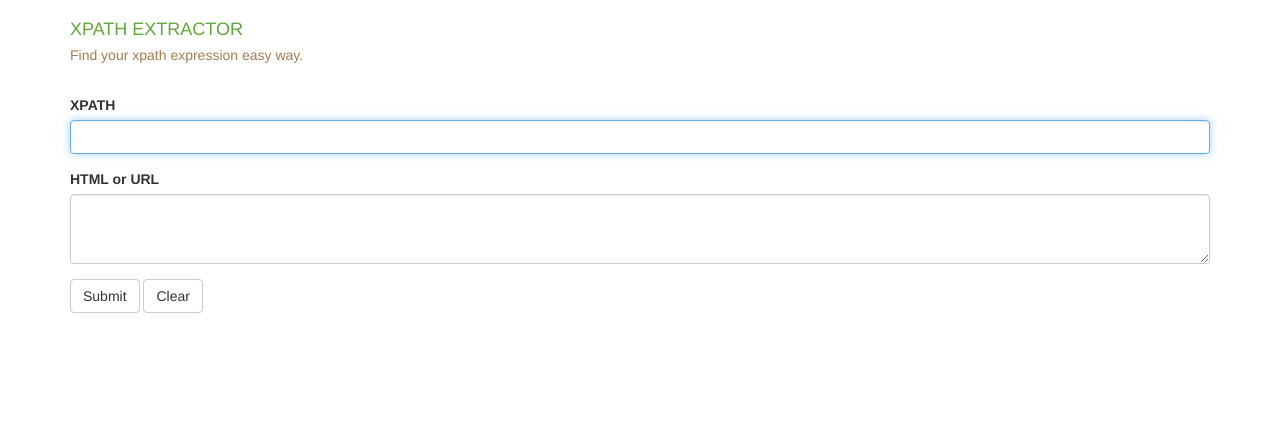
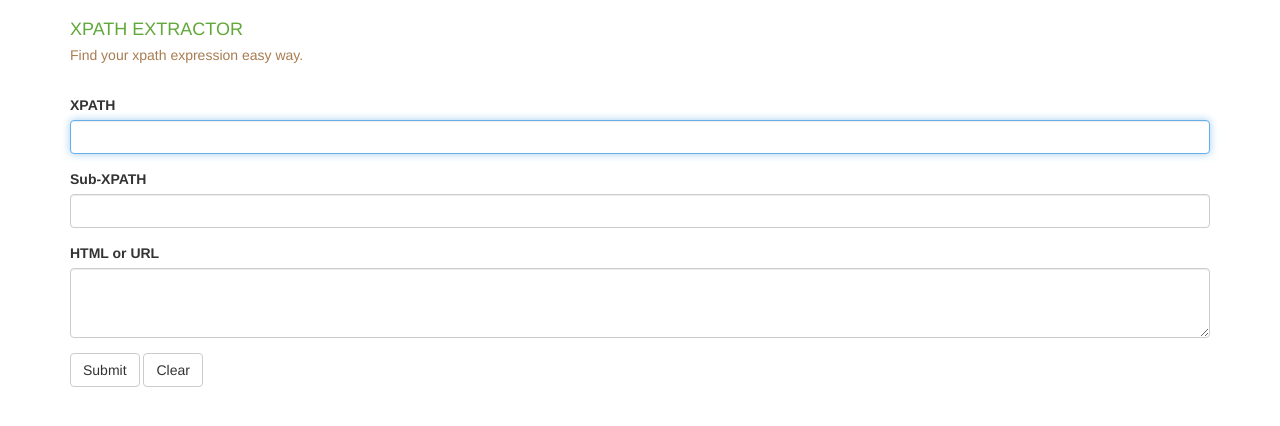
Before and after one commit to horva/xpath-extractor, a Flask app: page / in a window 1280 px wide. Shown: the top 426 px of the page. Run offline with Flask 2, Linux system fonts and the light colour scheme; parts of the project's set-up code (start-up, migrations or seed data) failed here and were passed over; some libraries are stand-ins or nearby versions.

Commit message:
adding support for a subxpath, to be extracted in from the results of main xpath

```diff
--- a/app.py
+++ b/app.py
@@ -12,8 +12,8 @@ def home():
     form = XPathExtractorForm(request.form)
     if request.method == 'POST' and form.validate():
         try:
-            result, html, xpath = form.resolve()
-            form = XPathExtractorForm(html=html, xpath=xpath)
+            result, html, xpath, subxpath = form.resolve()
+            form = XPathExtractorForm(html=html, xpath=xpath, subxpath=subxpath)
             message = 'Found following results:' if result else 'No results.'
         except Exception as ex:
             message = unicode(ex)
--- a/forms.py
+++ b/forms.py
@@ -16,10 +16,12 @@ xpath.setup()
 class XPathExtractorForm(Form):
     xpath = StringField("XPATH", validators=[validators.required()])
     html = TextAreaField("HTML or URL", validators=[validators.required()])
+    subxpath = StringField("Sub-XPATH", validators=[validators.optional()])
 
     def resolve(self):
         html = self.data['html']
         xpath = self.data['xpath']
+        subxpath = self.data['subxpath']
         if re.match('http.*://.*\..*', html):
             headers = {
                 'User-Agent': USER_AGENT
@@ -27,4 +29,11 @@ class XPathExtractorForm(Form):
             resp = requests.get(self.data['html'].strip(), headers=headers)
             if resp.status_code == 200:
                 html = resp.content.decode(resp.encoding)
-        return [x for x in Selector(text=html).xpath(xpath).extract() if x.strip()], html, xpath
+
+        if subxpath:
+            result = [(i, sel.xpath(subxpath).extract())
+                      for (i, sel) in enumerate(Selector(text=html).xpath(xpath), 1)]
+        else:
+            result = [x for x in Selector(text=html).xpath(xpath).extract() if x.strip()]
+
+        return (result, html, xpath, subxpath)
--- a/templates/base.html
+++ b/templates/base.html
@@ -35,6 +35,15 @@
                     {% endfor %}
                 {% endif %}
             </div>
+            <div class="form-group {% if form.subxpath.errors %}has-error{% endif %}">
+                {{ form.subxpath.label }}
+                {{ form.subxpath(class="form-control") }}
+                {% if form.subxpath.errors %}
+                    {% for error in form.subxpath.errors %}
+                        <label class="control-label">{{ error }}</label>
+                    {% endfor %}
+                {% endif %}
+            </div>
             <div class="form-group {% if form.html.errors %}has-error{% endif %}">
                 {{ form.html.label }}
                 {{ form.html(class="form-control code") }}
@@ -53,11 +62,27 @@
             </div>
         {% endif %}
         {% if result %}
-            <ul class="result list-group">
-                {% for line in result %}
-                    <li class="list-group-item">{{ line }}</li>
+            {% if form.subxpath.data %}
+                {% for i, subresults in result %}
+                    <h4>
+                        Results for element {{ i }}
+                        <span class="label label-{{ subresults and "default" or "warning" }}">{{ subresults|length }} found</span>
+                    </h4>
+                    {% if subresults %}
+                        <ul class="result list-group">
+                            {% for line in subresults %}
+                                <li class="list-group-item">{{ line }}</li>
+                            {% endfor %}
+                        </ul>
+                    {% endif %}
                 {% endfor %}
-            </ul>
+            {% else %}
+                <ul class="result list-group">
+                    {% for line in result %}
+                        <li class="list-group-item">{{ line }}</li>
+                    {% endfor %}
+                </ul>
+            {% endif %}
         {% endif %}
     </div>
 </body>
```
